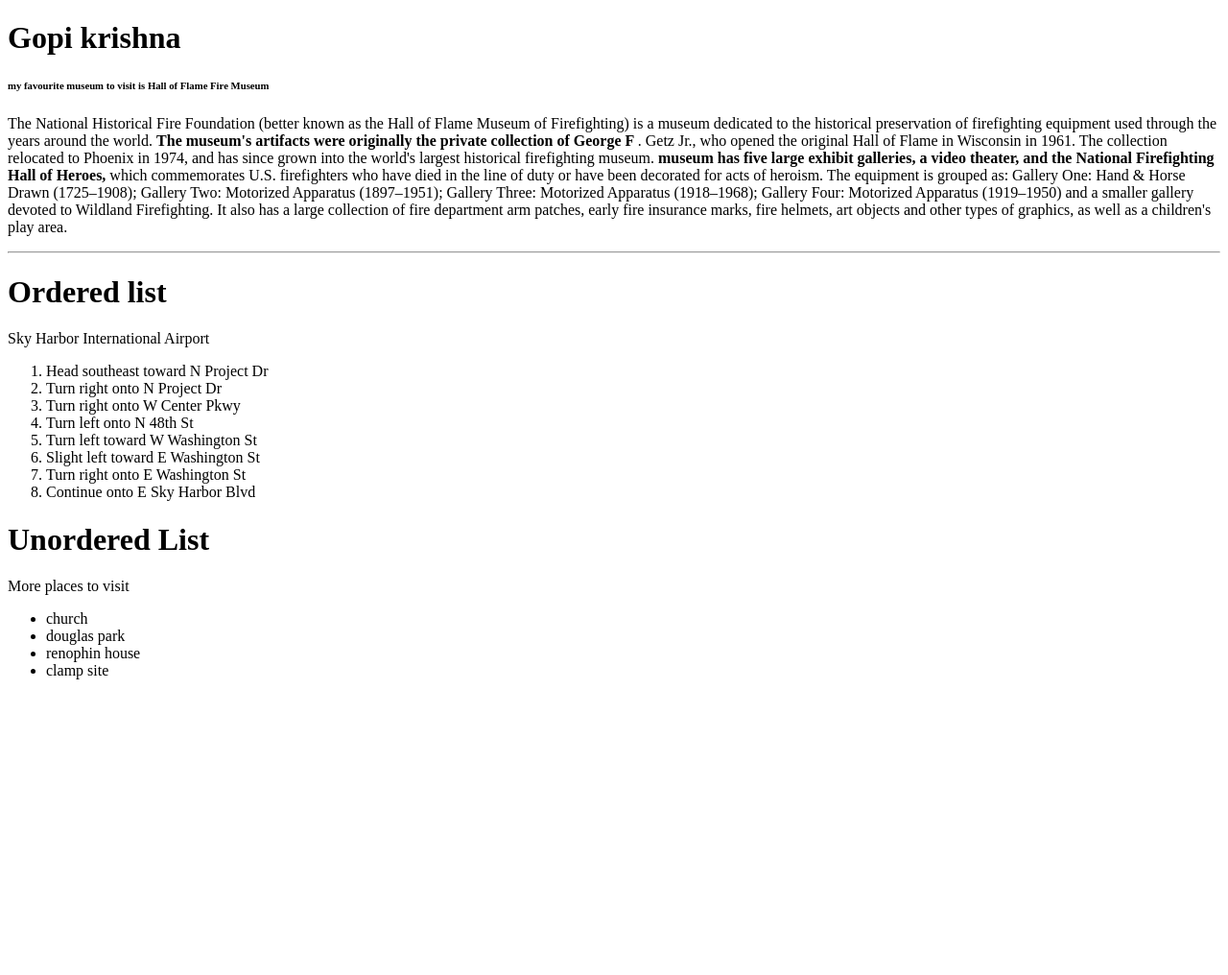
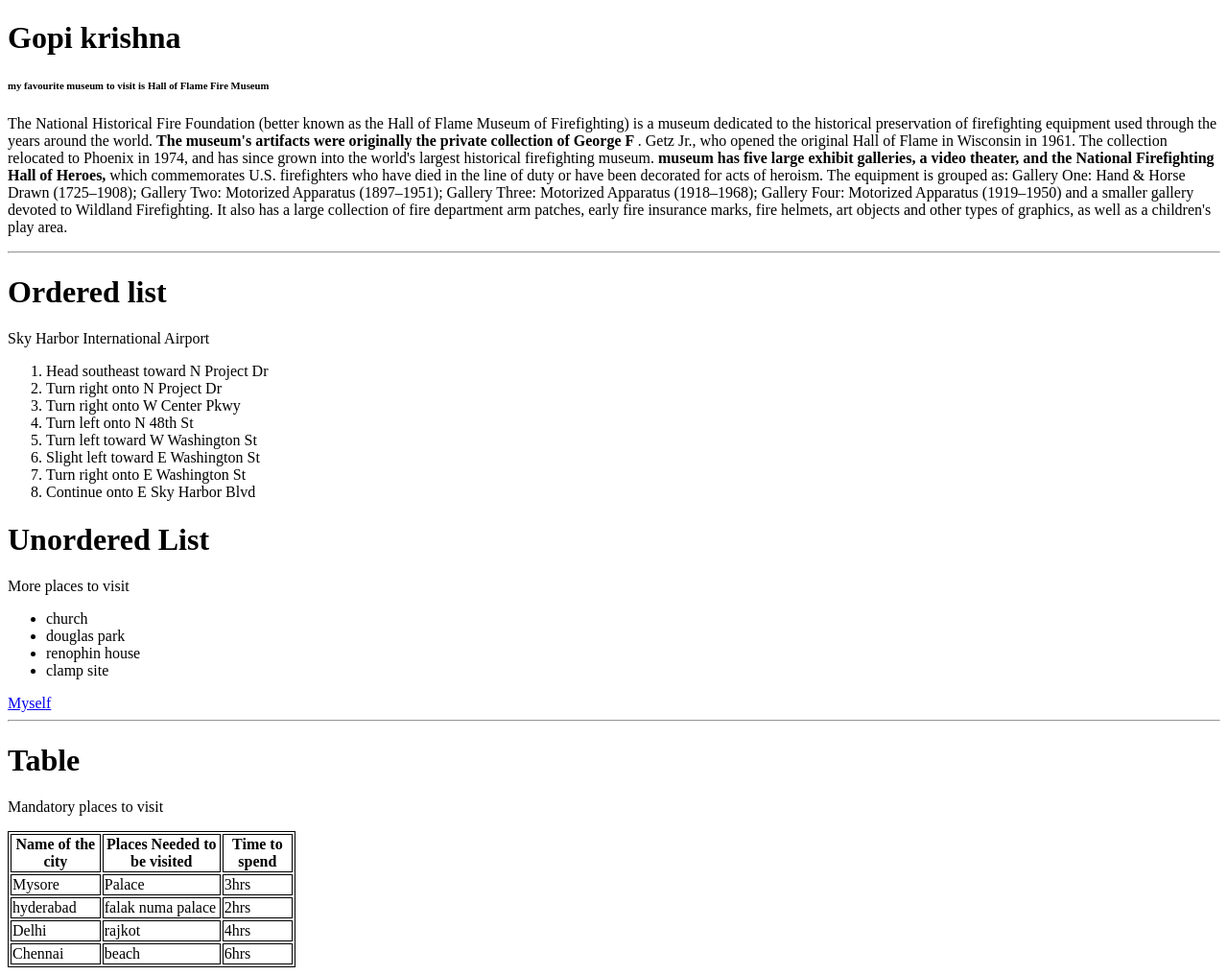
Before and after one commit to 44-563-Web-Apps-F22/44563-webapps-assignment-3-gopikrishna456, a plain HTML site: page index.html in a window 1280 px wide. Shown: the whole page at 96% size. Before the commit the page ends 800 px from the top, so only its background shows below. Drawn offline with Linux system fonts and the light colour scheme.

Commit message:
Update index.html

```diff
--- a/index.html
+++ b/index.html
@@ -33,5 +33,41 @@
                 <li>renophin house</li>
                 <li>clamp site</li>
             </ul>
+            <a href="aboutme.html">Myself</a>
+            <hr>
+            <h1> Table</h1>
+            <p> Mandatory places to visit</p>
+            <style>
+                table,th,td {
+                    border: 1px solid black;
+                            }
+            </style>
+            <table style width="300">
+                <tr>
+                    <th>Name of the city</th>
+                    <th>Places Needed to be visited</th>
+                    <th> Time to spend</th>
+                </tr>
+                <tr>
+                    <td>Mysore</td>
+                    <td>Palace</td>
+                    <td>3hrs</td>
+                </tr>
+                <tr>
+                    <td>hyderabad</td>
+                    <td> falak numa palace</td>
+                    <td> 2hrs</td>
+                </tr>
+                <tr>
+                    <td>Delhi</td>
+                    <td>rajkot</td>
+                    <td>4hrs</td>
+                </tr>
+                <tr>
+                    <td>Chennai</td>
+                    <td>beach</td>
+                    <td>6hrs</td>
+                </tr>
+            </table>
     </body>
 </html>
```
